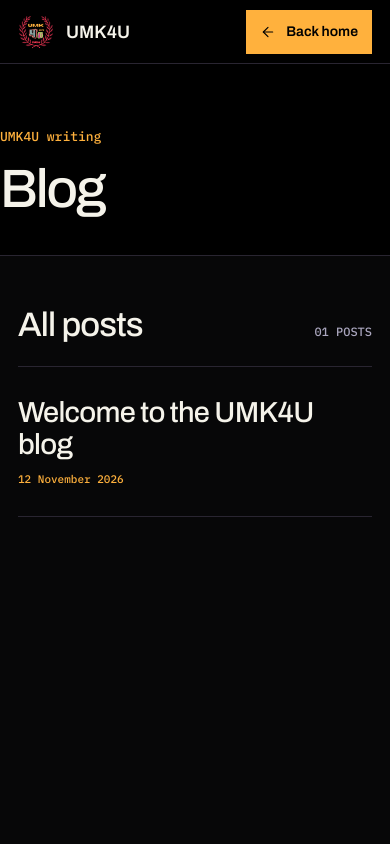
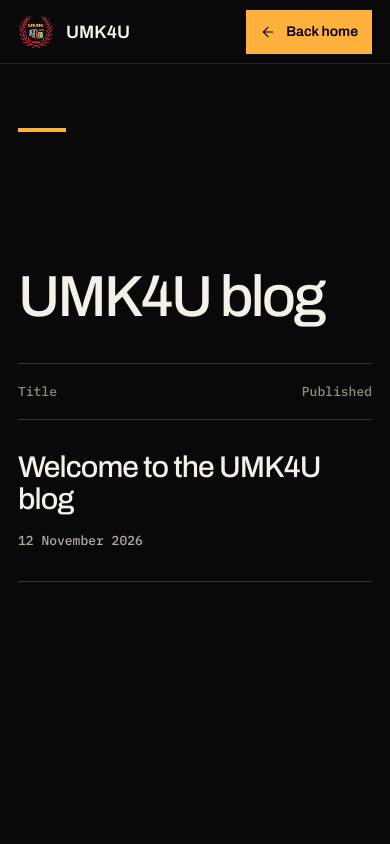
Before and after one commit to yongjern/umk4u.tech, a Next.js app: page /blog in a window 390 px wide. Shown: the top 844 px of the page. Built offline with nearby package versions, Linux system fonts and the light colour scheme.

Commit message:
Also a patch change for V0.0.8

```diff
--- a/app/blog/page.tsx
+++ b/app/blog/page.tsx
@@ -39,16 +39,15 @@ export default function BlogPage() {
       <main className="blog-page">
         <section className="blog-hero">
           <div className="shell blog-hero-inner" data-enter>
-            <p className="kicker">UMK4U writing</p>
-            <h1>Blog</h1>
+            <h1>UMK4U blog</h1>
           </div>
         </section>
 
         <section className="blog-list-section" id="posts">
           <div className="shell">
-            <div className="blog-list-heading">
-              <h2>All posts</h2>
-              <span>{String(posts.length).padStart(2, "0")} posts</span>
+            <div className="blog-list-heading" aria-hidden="true">
+              <span>Title</span>
+              <span>Published</span>
             </div>
             <div className="post-list">
               {posts.length === 0 ? (
@@ -56,7 +55,7 @@ export default function BlogPage() {
               ) : posts.map((post) => (
                 <article className="post-row" key={post.slug}>
                   <div className="post-row-copy">
-                    <h3><Link href={`/blog/${post.slug}`}>{post.title}</Link></h3>
+                    <h2><Link href={`/blog/${post.slug}`}>{post.title}</Link></h2>
                     <time dateTime={post.date}>{dateFormatter.format(new Date(post.date))}</time>
                   </div>
                 </article>
--- a/app/globals.css
+++ b/app/globals.css
@@ -149,51 +149,54 @@ svg { stroke-width: 1.7; }
 .footer-directory > p { justify-self: end; margin: 0; color: #77728d; font: 500 13px/1.6 var(--font-mono), monospace; text-align: right; }
 
 /* Blog */
+.blog-header { background: #0a0909; border-color: #272321; }
 .blog-header .header-link svg { width: 16px; }
-.blog-page, .article-page { min-height: 100svh; background: #070708; }
-.blog-hero { display: flex; align-items: flex-end; padding-top: var(--nav); background: #000; border-bottom: 1px solid var(--line); overflow: hidden; }
-.blog-hero-inner { width: 100%; padding-block: 88px 56px; }
-.blog-hero .kicker { margin-bottom: 18px; }
-.blog-hero h1 { margin: 0; font-size: clamp(56px, 7vw, 88px); font-weight: 500; line-height: .95; letter-spacing: -.04em; }
+.blog-header nav a[aria-current="page"]::after { transform: scaleX(1); }
+.blog-page, .article-page { min-height: 100svh; color: #f4f1e8; background: #0a0909; }
+.blog-hero { padding-top: var(--nav); background: #0a0909; overflow: hidden; }
+.blog-hero-inner { position: relative; min-height: 360px; display: flex; align-items: flex-end; padding-block: 96px 64px; border-bottom: 1px solid #3a332c; }
+.blog-hero-inner::before { content: ""; position: absolute; top: var(--nav); left: 0; width: 72px; height: 4px; background: var(--orange); }
+.blog-hero h1 { max-width: 900px; margin: 0; font-size: 96px; font-weight: 500; line-height: .9; letter-spacing: -.045em; }
 .blog-hero [data-enter] { animation: enter-copy .7s ease-out both; }
-.blog-list-section { padding-block: 72px 112px; }
-.blog-list-heading { display: flex; align-items: baseline; justify-content: space-between; gap: 32px; padding-bottom: 28px; border-bottom: 1px solid var(--line); }
-.blog-list-heading h2 { margin: 0; font-size: clamp(34px, 4vw, 50px); font-weight: 500; line-height: 1; letter-spacing: -.025em; }
-.blog-list-heading span { color: var(--muted); font: 500 12px var(--font-mono), monospace; text-transform: uppercase; }
-.post-list { border-bottom: 1px solid var(--line); }
-.post-row { min-height: 150px; display: flex; align-items: center; padding-block: 36px; border-top: 1px solid var(--line); transition: background .2s ease, transform .2s ease; }
-.post-row:first-child { border-top: 0; }
-.post-row:hover { background: #0c0b0d; transform: translateY(-2px); }
-.post-row-copy { width: 100%; display: flex; align-items: baseline; justify-content: space-between; gap: 40px; }
-.post-row h3 { max-width: 860px; margin: 0; font-size: clamp(28px, 3vw, 42px); font-weight: 500; line-height: 1.08; letter-spacing: -.025em; }
-.post-row h3 a { background-image: linear-gradient(var(--orange), var(--orange)); background-position: 0 100%; background-repeat: no-repeat; background-size: 0 2px; transition: background-size .25s ease; }
-.post-row:hover h3 a { background-size: 100% 2px; }
-.post-row time { flex: 0 0 auto; color: var(--orange); font: 500 12px var(--font-mono), monospace; }
+.blog-list-section { padding-block: 0 128px; }
+.blog-list-heading, .post-row-copy { display: grid; grid-template-columns: minmax(0, 1fr) 180px; gap: 48px; }
+.blog-list-heading { min-height: 64px; align-items: center; border-bottom: 1px solid #3a332c; color: #928c83; font: 500 13px var(--font-mono), monospace; }
+.blog-list-heading span:last-child { text-align: right; }
+.post-list { border-bottom: 1px solid #3a332c; }
+.post-row { min-height: 174px; display: flex; align-items: center; border-bottom: 1px solid #272321; transition: background .2s ease, transform .2s ease; }
+.post-row:last-child { border-bottom: 0; }
+.post-row:hover { background: #100e0c; transform: translateY(-2px); }
+.post-row-copy { width: 100%; align-items: center; }
+.post-row h2 { max-width: 900px; margin: 0; font-size: 44px; font-weight: 500; line-height: 1.06; letter-spacing: -.03em; }
+.post-row h2 a { background-image: linear-gradient(var(--orange), var(--orange)); background-position: 0 100%; background-repeat: no-repeat; background-size: 0 2px; transition: background-size .25s ease; }
+.post-row:hover h2 a { background-size: 100% 2px; }
+.post-row time { color: #b3ada4; font: 500 13px var(--font-mono), monospace; text-align: right; }
 .empty-posts { padding-block: 64px; color: var(--muted); }
-.blog-footer { border-top: 1px solid var(--line); background: #000; }
-.blog-footer .shell { min-height: 132px; display: flex; align-items: center; justify-content: space-between; gap: 32px; }
-.blog-footer p { margin: 0; color: #77728d; font: 500 12px var(--font-mono), monospace; }
+.blog-footer { border-top: 1px solid #272321; background: #070606; }
+.blog-footer .shell { min-height: 144px; display: flex; align-items: center; justify-content: space-between; gap: 32px; }
+.blog-footer p { margin: 0; color: #827c74; font: 500 13px/1.6 var(--font-mono), monospace; }
 .blog-footer .shell > a:not(.brand) { display: inline-flex; align-items: center; gap: 10px; font-weight: 600; }
 .blog-footer svg { width: 17px; }
 
-.article-hero { display: flex; align-items: center; padding-top: var(--nav); background: #000; border-bottom: 1px solid var(--line); }
-.article-hero-inner { min-height: 460px; display: flex; flex-direction: column; align-items: center; justify-content: center; padding-block: 72px 64px; text-align: center; }
-.article-label { margin: 0 0 24px; color: var(--orange); font: 600 12px var(--font-mono), monospace; text-transform: uppercase; }
-.article-hero h1 { max-width: 900px; margin: 0; font-size: clamp(46px, 6vw, 78px); font-weight: 600; line-height: .98; letter-spacing: -.035em; }
+.article-hero { padding-top: var(--nav); background: #0a0909; }
+.article-hero-inner { position: relative; min-height: 420px; display: flex; flex-direction: column; align-items: center; justify-content: center; padding-block: 80px 64px; border-bottom: 1px solid #3a332c; text-align: center; }
+.article-hero-inner::before { content: ""; width: 48px; height: 4px; margin-bottom: 32px; background: var(--orange); }
+.article-label { order: 2; margin-top: 28px; color: #a9a39a; font: 500 13px var(--font-mono), monospace; }
+.article-hero h1 { max-width: 880px; margin: 0; font-size: 60px; font-weight: 500; line-height: 1; letter-spacing: -.04em; text-wrap: balance; }
 .article-hero [data-enter] { animation: enter-copy .7s ease-out both; }
-.article-layout { padding-block: 88px 128px; }
-.article-content { max-width: 760px; margin-inline: auto; }
+.article-layout { padding-block: 96px 144px; }
+.article-content { max-width: 680px; margin-inline: auto; }
 .article-content > *:first-child { margin-top: 0; }
-.article-content h2 { margin: 72px 0 22px; font-size: clamp(32px, 3.4vw, 46px); font-weight: 500; line-height: 1.08; letter-spacing: -.025em; }
-.article-content h3 { margin: 48px 0 18px; font-size: 27px; font-weight: 500; }
-.article-content p, .article-content li { color: #c5c1cf; font-size: 18px; line-height: 1.85; }
-.article-content p { margin: 0 0 28px; }
+.article-content h2 { margin: 72px 0 24px; font-size: 38px; font-weight: 500; line-height: 1.12; letter-spacing: -.025em; }
+.article-content h3 { margin: 48px 0 18px; font-size: 26px; font-weight: 500; }
+.article-content p, .article-content li { color: #d2cdc5; font-size: 18px; line-height: 1.75; }
+.article-content p { margin: 0 0 32px; }
 .article-content strong { color: var(--cream); font-weight: 600; }
 .article-content ul, .article-content ol { margin: 0 0 32px; padding-left: 26px; }
-.article-content li { margin-bottom: 10px; padding-left: 8px; }
+.article-content li { margin-bottom: 12px; padding-left: 8px; }
 .article-content li::marker { color: var(--orange); }
 .article-content a { color: var(--orange); text-decoration: underline; text-underline-offset: 4px; }
-.article-content blockquote { margin: 48px 0; padding: 4px 0 4px 28px; border-left: 3px solid var(--orange); }
+.article-content blockquote { margin: 48px 0; padding: 4px 0 4px 24px; border-left: 2px solid var(--orange); }
 .article-content blockquote p { color: var(--cream); font-size: 23px; line-height: 1.55; }
 .article-content code { padding: 2px 6px; color: var(--orange); background: #17120c; font: 500 .9em var(--font-mono), monospace; }
 .article-content pre { margin: 40px 0; padding: 24px; border: 1px solid var(--line); overflow-x: auto; }
@@ -213,7 +216,9 @@ svg { stroke-width: 1.7; }
   .product-copy ul { grid-template-columns: repeat(3, 1fr); }
   .app-window { height: 48vh; min-height: 410px; }
   .student-content { padding: 32px; }
-  .article-hero-inner { min-height: 420px; }
+  .blog-hero h1 { font-size: 76px; }
+  .post-row h2 { font-size: 38px; }
+  .article-hero h1 { font-size: 52px; }
 }
 
 @media (max-width: 720px) {
@@ -283,19 +288,20 @@ svg { stroke-width: 1.7; }
   .footer-directory > p { justify-self: start; text-align: left; }
   .blog-header nav { display: none; }
   .blog-header .header-link { width: auto; }
-  .blog-hero-inner { padding-block: 64px 40px; }
-  .blog-hero h1 { font-size: 54px; }
-  .blog-list-section { padding-block: 52px 80px; }
-  .blog-list-heading { padding-bottom: 24px; }
-  .blog-list-heading h2 { font-size: 34px; }
-  .post-row { min-height: 0; padding-block: 30px; }
-  .post-row-copy { flex-direction: column; align-items: flex-start; gap: 12px; }
-  .post-row h3 { font-size: 29px; }
-  .post-row time { font-size: 11px; }
+  .blog-hero-inner { min-height: 300px; padding-block: 72px 40px; }
+  .blog-hero-inner::before { width: 48px; }
+  .blog-hero h1 { font-size: 58px; }
+  .blog-list-section { padding-bottom: 88px; }
+  .blog-list-heading { min-height: 56px; grid-template-columns: 1fr auto; gap: 24px; }
+  .post-row { min-height: 0; padding-block: 32px; }
+  .post-row-copy { grid-template-columns: 1fr; gap: 16px; }
+  .post-row h2 { font-size: 30px; }
+  .post-row time { font-size: 13px; text-align: left; }
   .blog-footer .shell { min-height: 150px; flex-direction: column; align-items: flex-start; justify-content: center; }
   .blog-footer p { line-height: 1.6; }
-  .article-hero-inner { min-height: 390px; padding-block: 64px 52px; }
-  .article-label { margin-bottom: 20px; font-size: 10px; }
+  .article-hero-inner { min-height: 390px; padding-block: 72px 56px; }
+  .article-hero-inner::before { margin-bottom: 28px; }
+  .article-label { margin-top: 24px; font-size: 13px; }
   .article-hero h1 { font-size: 42px; line-height: 1; }
   .article-layout { padding-block: 64px 96px; }
   .article-content h2 { margin-top: 56px; font-size: 32px; }
```
